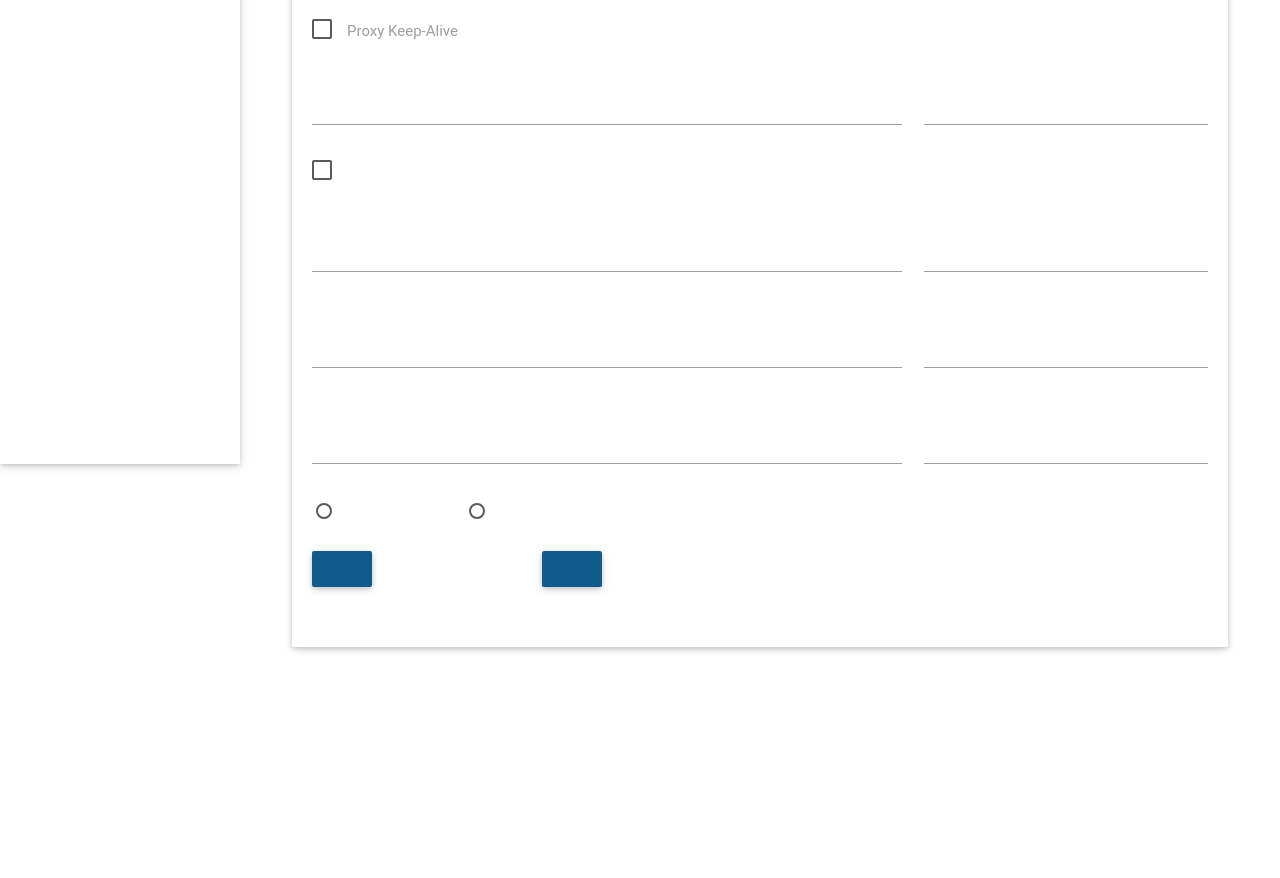
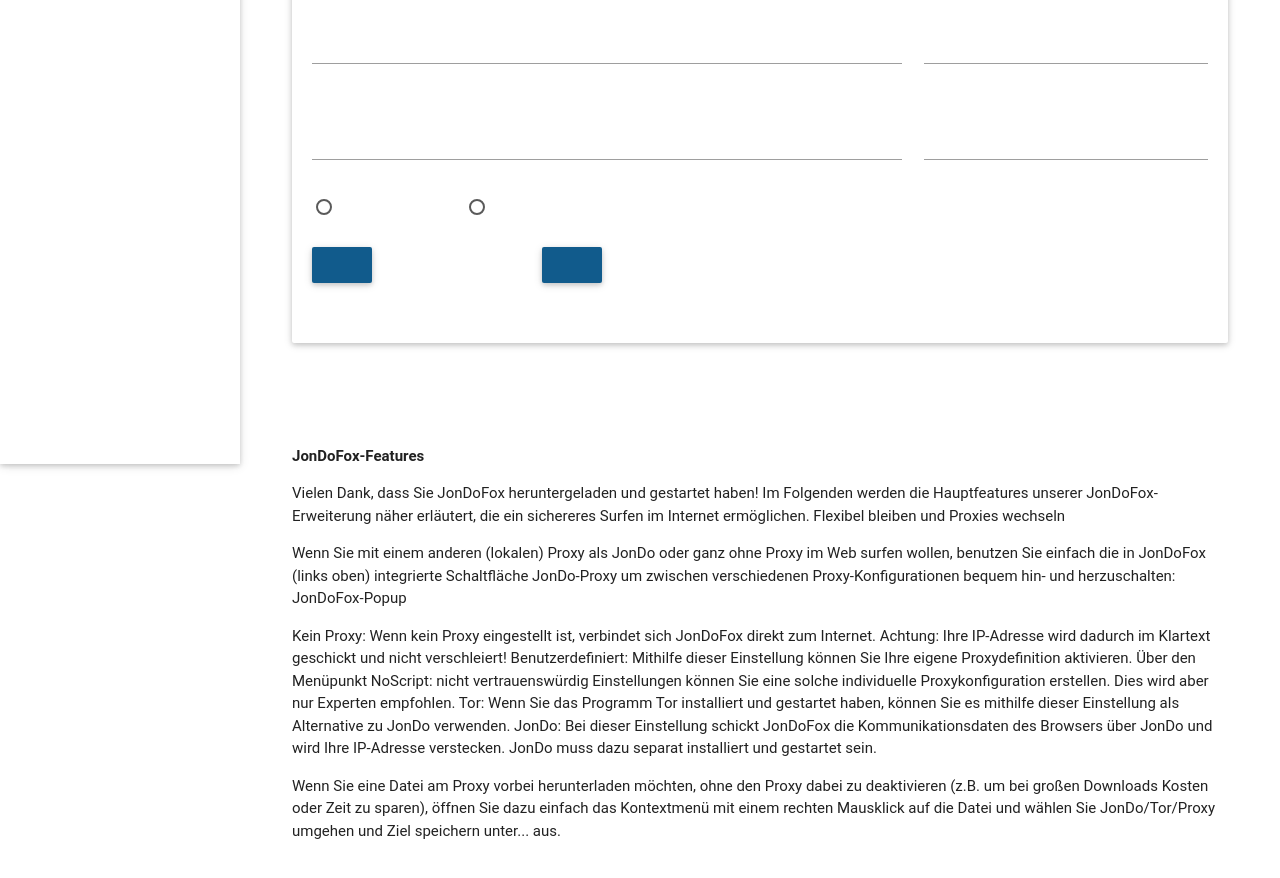
Before and after one commit to jondos/jondofox, a website: page data/options.html in a window 1280 px wide. Shown: the part 396-1274 px from the top of the page. Before the commit the page ends 1227 px from the top, so only its background shows below. Drawn offline with Linux system fonts and the light colour scheme; a web font is replaced by a local one.

Commit message:
Added to "About Jondofox" the proxy part Added text to locales

```diff
--- a/data/options.html
+++ b/data/options.html
@@ -33,9 +33,9 @@
             <img src="appicon_128.png" alt="logo jondofox"/>
           </div>
         </li>
-        <li class="bold"><a href="#preferences" class="waves-effect waves-jondo waves-ripple" data-l10n-id="option_optionpage_menu_item_preferences_label" ></a></li>
+        <!--<li class="bold"><a href="#preferences" class="waves-effect waves-jondo waves-ripple" data-l10n-id="option_optionpage_menu_item_preferences_label" ></a></li>-->
         <li class="bold"><a href="#proxy" class="waves-effect waves-jondo waves-ripple" data-l10n-id="option_optionpage_menu_item_proxy_label" ></a></li>
-        <li class="bold"><a href="#email" class="waves-effect waves-jondo waves-ripple" data-l10n-id="option_optionpage_menu_item_email_label"></a></li>
+        <!--<li class="bold"><a href="#email" class="waves-effect waves-jondo waves-ripple" data-l10n-id="option_optionpage_menu_item_email_label"></a></li>-->
         <li class="bold"><a href="#about" class="waves-effect waves-jondo waves-ripple" data-l10n-id="option_optionpage_menu_item_about_label" ></a></li>
       </ul>
     </header>
@@ -43,9 +43,9 @@
       <div class="container">
         <div class="row">
           <div class="col s12">
-            <div id="preferences" class="section scrollspy">
+            <!--<div id="preferences" class="section scrollspy">
               <h4 class="header" data-l10n-id="option_optionpage_menu_item_preferences_label">Einstellungen</h4>
-            </div>
+            </div>-->
             <div id="proxy" class="section scrollspy">
               <h4 class="header"  data-l10n-id="option_optionpage_menu_item_proxy_label"></h4>
               <div class="row">
@@ -64,7 +64,7 @@
                                                 </div>
                                             </div>
                                         </div>
-                                        <div class="col s12">
+                                        <!--<div class="col s12">
                                             <div class="row">
                                                 <div class="col s12"> <h6 data-l10n-id="option_optionpage_proxy_user_agent_label"></h6></div>
                                                 <div class="col s12">
@@ -84,8 +84,8 @@
                                                     <label for="agent4"  data-l10n-id="option_optionpage_proxy_user_agent_item_tor_label" ></label>
                                                 </div>
                                             </div>
-                                        </div>
-                                        <div class="col s12">
+                                        </div>-->
+                                        <!--<div class="col s12">
                                             <div class="row">
                                                 <div class="col s12"><h6 data-l10n-id="option_optionpage_proxy_custom_connection_label"></h6></div>
                                                 <div class="col s12">
@@ -95,7 +95,7 @@
                                                     </p>
                                                 </div>
                                             </div>
-                                        </div>
+                                        </div>-->
                                         <div class="col s12">
                                             <div class="row">
                                                 <div class="input-field col s8">
@@ -188,11 +188,32 @@
                 </div>
               </div>
             </div>
-            <div id="email" class="section scrollspy">
+            <!--<div id="email" class="section scrollspy">
               <h4 class="header" data-l10n-id="option_optionpage_menu_item_email_label"></h4>
-            </div>
+            </div>-->
             <div id="about" class="section scrollspy">
               <h4 class="header" data-l10n-id="option_optionpage_menu_item_about_label"></h4>
+              <p>
+                <b data-l10n-id="option_optionpage_about_title_feature">JonDoFox-Features</b>
+              </p>
+              <p data-l10n-id="option_optionpage_about_text_proxy_1">
+                Vielen Dank, dass Sie JonDoFox heruntergeladen und gestartet haben!
+                Im Folgenden werden die Hauptfeatures unserer JonDoFox-Erweiterung näher erläutert, die ein sichereres Surfen im Internet ermöglichen.
+                Flexibel bleiben und Proxies wechseln
+              </p>
+              <p data-l10n-id="option_optionpage_about_text_proxy_2">
+                Wenn Sie mit einem anderen (lokalen) Proxy als JonDo oder ganz ohne Proxy im Web surfen wollen, benutzen Sie einfach die in JonDoFox (links oben) integrierte Schaltfläche JonDo-Proxy um zwischen verschiedenen Proxy-Konfigurationen bequem hin- und herzuschalten:
+                JonDoFox-Popup
+              </p>
+              <p data-l10n-id="option_optionpage_about_text_proxy_3">
+                Kein Proxy: Wenn kein Proxy eingestellt ist, verbindet sich JonDoFox direkt zum Internet. Achtung: Ihre IP-Adresse wird dadurch im Klartext geschickt und nicht verschleiert!
+                Benutzerdefiniert: Mithilfe dieser Einstellung können Sie Ihre eigene Proxydefinition aktivieren. Über den Menüpunkt NoScript: nicht vertrauenswürdig Einstellungen können Sie eine solche individuelle Proxykonfiguration erstellen. Dies wird aber nur Experten empfohlen.
+                Tor: Wenn Sie das Programm Tor installiert und gestartet haben, können Sie es mithilfe dieser Einstellung als Alternative zu JonDo verwenden.
+                JonDo: Bei dieser Einstellung schickt JonDoFox die Kommunikationsdaten des Browsers über JonDo und wird Ihre IP-Adresse verstecken. JonDo muss dazu separat installiert und gestartet sein.
+              </p>
+              <p data-l10n-id="option_optionpage_about_text_proxy_4">
+                Wenn Sie eine Datei am Proxy vorbei herunterladen möchten, ohne den Proxy dabei zu deaktivieren (z.B. um bei großen Downloads Kosten oder Zeit zu sparen), öffnen Sie dazu einfach das Kontextmenü mit einem rechten Mausklick auf die Datei und wählen Sie JonDo/Tor/Proxy umgehen und Ziel speichern unter... aus.
+              </p>
             </div>
           </div>
         </div>
```
Also changed, not shown: 2 other files.
